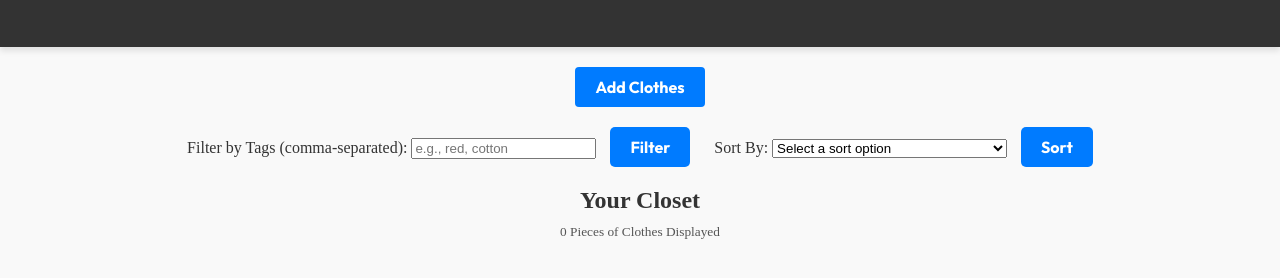
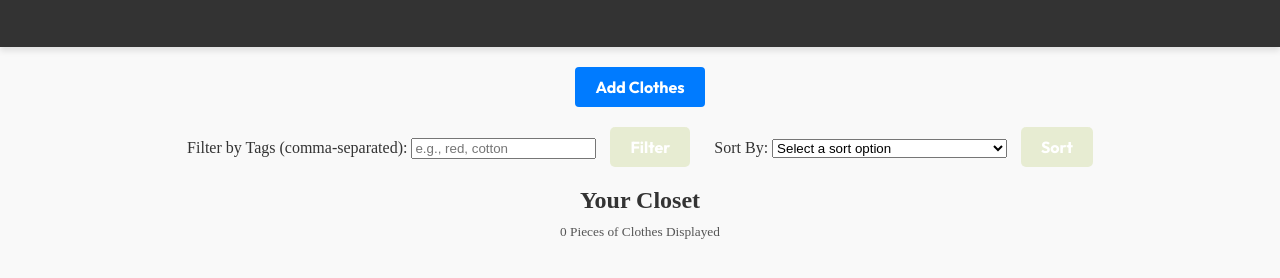
Before and after one commit to FengyikeD/Cubstart_Final_Project, a plain HTML site: page frontend/index.html in a window 1280 px wide. Shown: the part 144-422 px from the top of the page. Drawn offline with Linux system fonts and the light colour scheme; no server answers; a web font is replaced by a local one.

Commit message:
Changed button color

```diff
--- a/frontend/styles.css
+++ b/frontend/styles.css
@@ -24,7 +24,7 @@ button {
     font-size: 16px;
     font-weight: bold; /* Optional: Adjust weight */
     color: #fff; /* Text color */
-    background-color: #007bff;
+    background-color: #e5ebcee1;
     border: none;
     border-radius: 5px;
     padding: 10px 20px;
```
